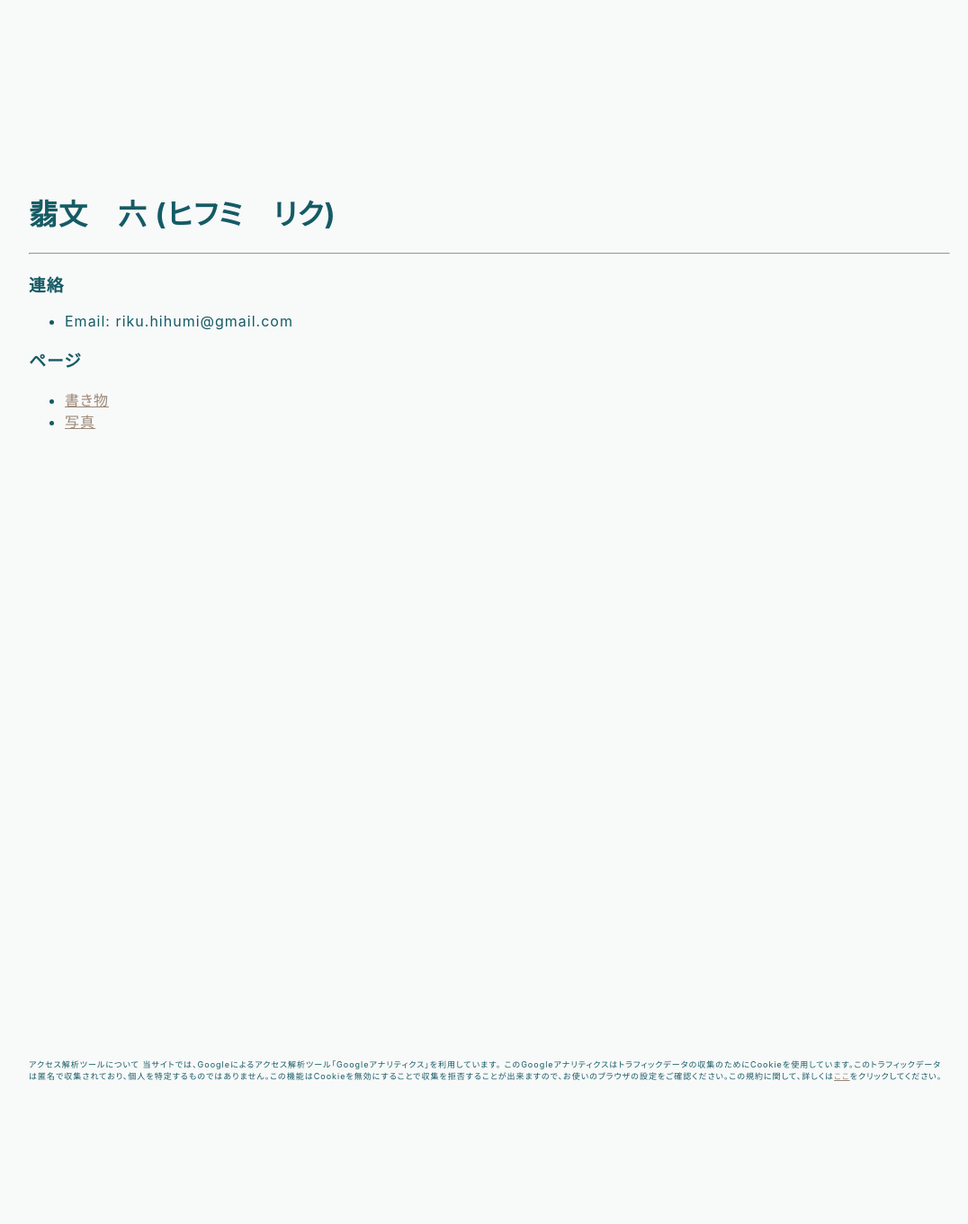
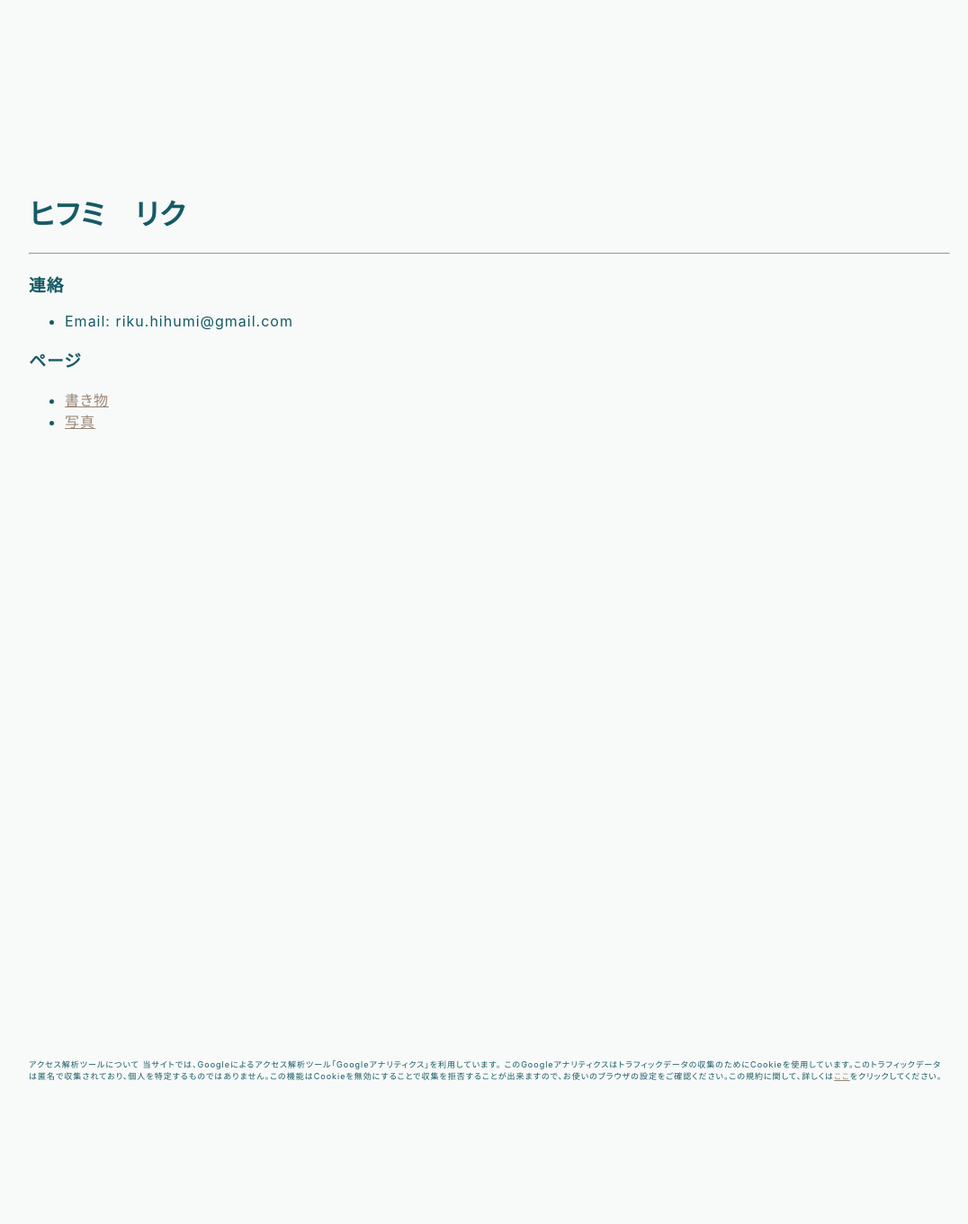
Before and after one commit to hihumi-riku/hihumi-riku.github.io, a Jekyll site: the page built from index.md, in a window 1280 px wide. Shown: the whole page at 90% size, without its empty margins (96-1172 px from the left). Built offline with Jekyll 4.4.1, drawn with Linux system fonts in a browser that asks for light colours.

Commit message:
Update index.md

```diff
--- a/index.md
+++ b/index.md
@@ -1,9 +1,9 @@
 ---
 layout: homepage
-title: 翡文　六のページ
+title: ヒフミ　リクのページ
 ---
 
-# 翡文　六 (ヒフミ　リク)
+# ヒフミ　リク
 ---
 ### 連絡
 - Email: riku.hihumi@gmail.com
```
